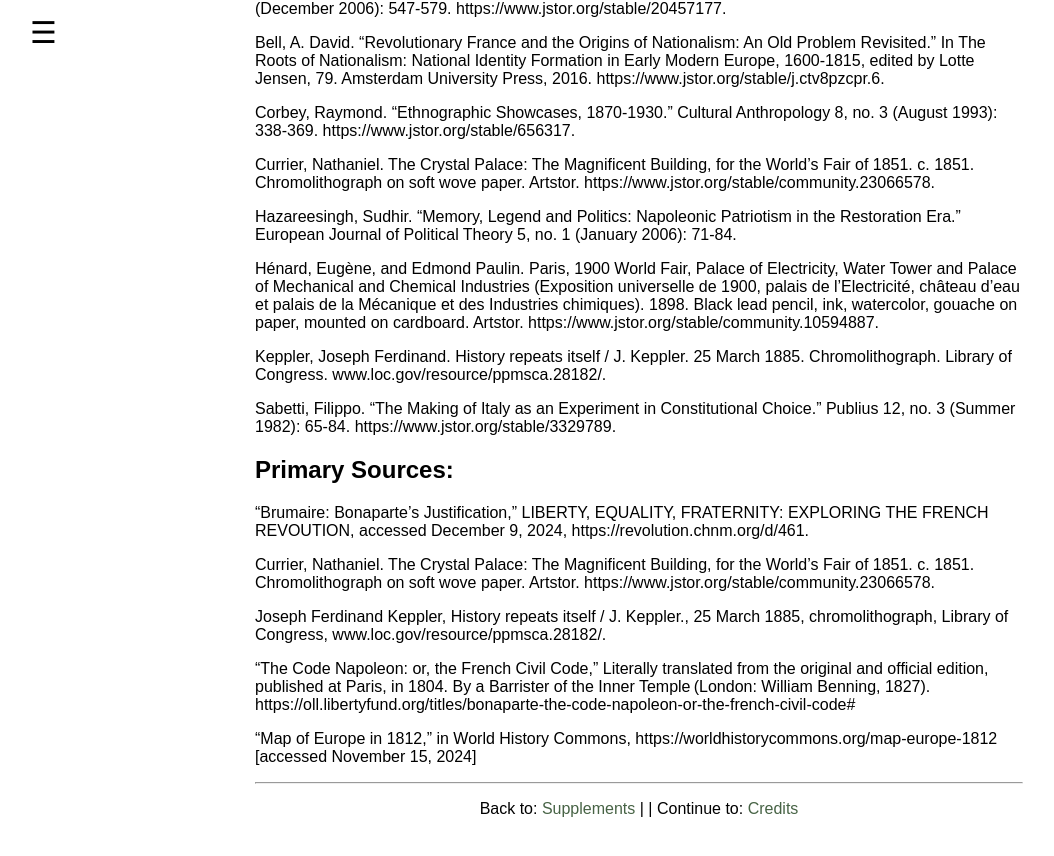
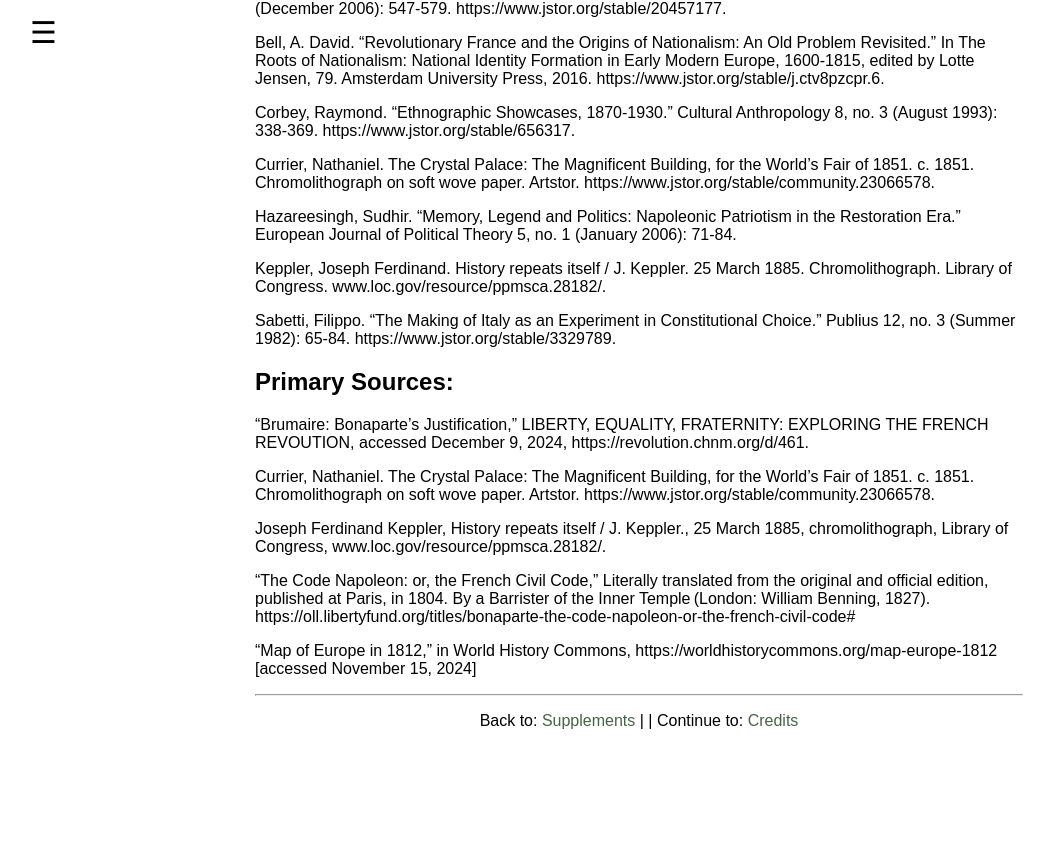
Before and after one commit to carmonamatt/Carmona-Matthew-EUH3205, a Jekyll site: the page built from 005_bibliography.md, in a window 1280 px wide and 900 px high, scrolled down 1511 px. Shown: the top 856 px of the window, without its empty margins (1-1055 px from the left). Built offline with Jekyll 4.4.1, drawn with Linux system fonts in a browser that asks for light colours.

Commit message:
Update 005_bibliography.md

```diff
--- a/005_bibliography.md
+++ b/005_bibliography.md
@@ -64,8 +64,6 @@ Currier, Nathaniel. The Crystal Palace: The Magnificent Building, for the World
 
 Hazareesingh, Sudhir. “Memory, Legend and Politics: Napoleonic Patriotism in the Restoration Era.” European Journal of Political Theory 5, no. 1 (January 2006): 71-84.
 
-Hénard, Eugène, and Edmond Paulin. Paris, 1900 World Fair, Palace of Electricity, Water Tower and Palace of Mechanical and Chemical Industries (Exposition universelle de 1900, palais de l'Electricité, château d'eau et palais de la Mécanique et des Industries chimiques). 1898. Black lead pencil, ink, watercolor, gouache on paper, mounted on cardboard. Artstor. https://www.jstor.org/stable/community.10594887.
-
 Keppler, Joseph Ferdinand. History repeats itself / J. Keppler. 25 March 1885. Chromolithograph. Library of Congress. www.loc.gov/resource/ppmsca.28182/.
 
 Sabetti, Filippo. “The Making of Italy as an Experiment in Constitutional Choice.” Publius 12, no. 3 (Summer 1982): 65-84. https://www.jstor.org/stable/3329789.
```
